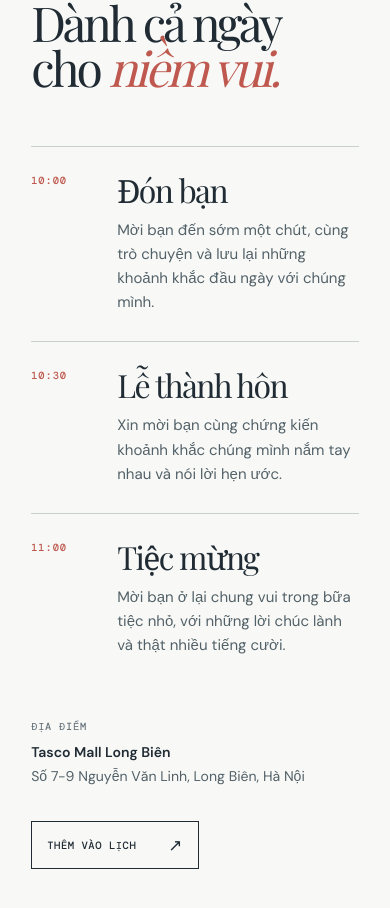
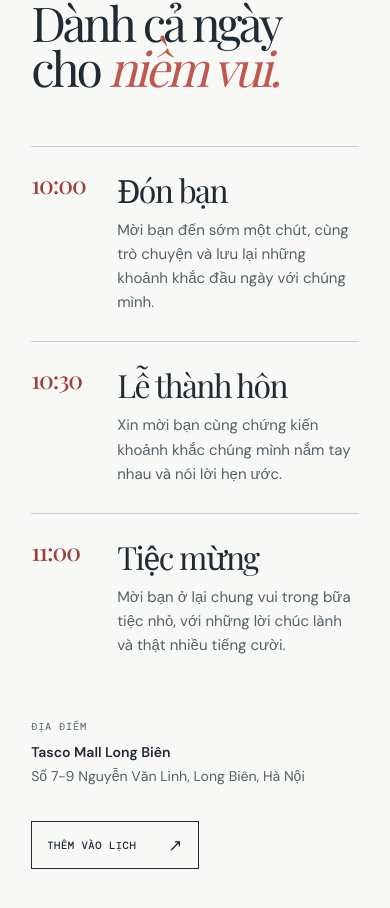
Before and after one commit to ThaiLe189/wedding, a React (Vite) app: page / in a window 390 px wide. Shown: the part 2251-3159 px from the top of the page. Built offline with nearby package versions, Linux system fonts and the light colour scheme; a web font is replaced by a local one.

Commit message:
Improve schedule time hierarchy

```diff
--- a/src/design/styles/app.css
+++ b/src/design/styles/app.css
@@ -1 +1,22 @@
 #root{min-height:100dvh}
+
+/* Make each time marker scannable before guests read the supporting copy. */
+.schedule .time{
+  width:max-content;
+  margin-bottom:1.65rem;
+  padding-bottom:.7rem;
+  border-bottom:1px solid color-mix(in srgb,var(--accent) 55%,transparent);
+  color:var(--accent-dark);
+  font:500 clamp(1.35rem,1.8vw,1.9rem)/.9 var(--serif);
+  font-variant-numeric:tabular-nums;
+  letter-spacing:-.045em;
+}
+
+@media(max-width:760px){
+  .schedule .time{
+    margin:0;
+    padding-bottom:0;
+    border-bottom:0;
+    font-size:1.5rem;
+  }
+}
```
